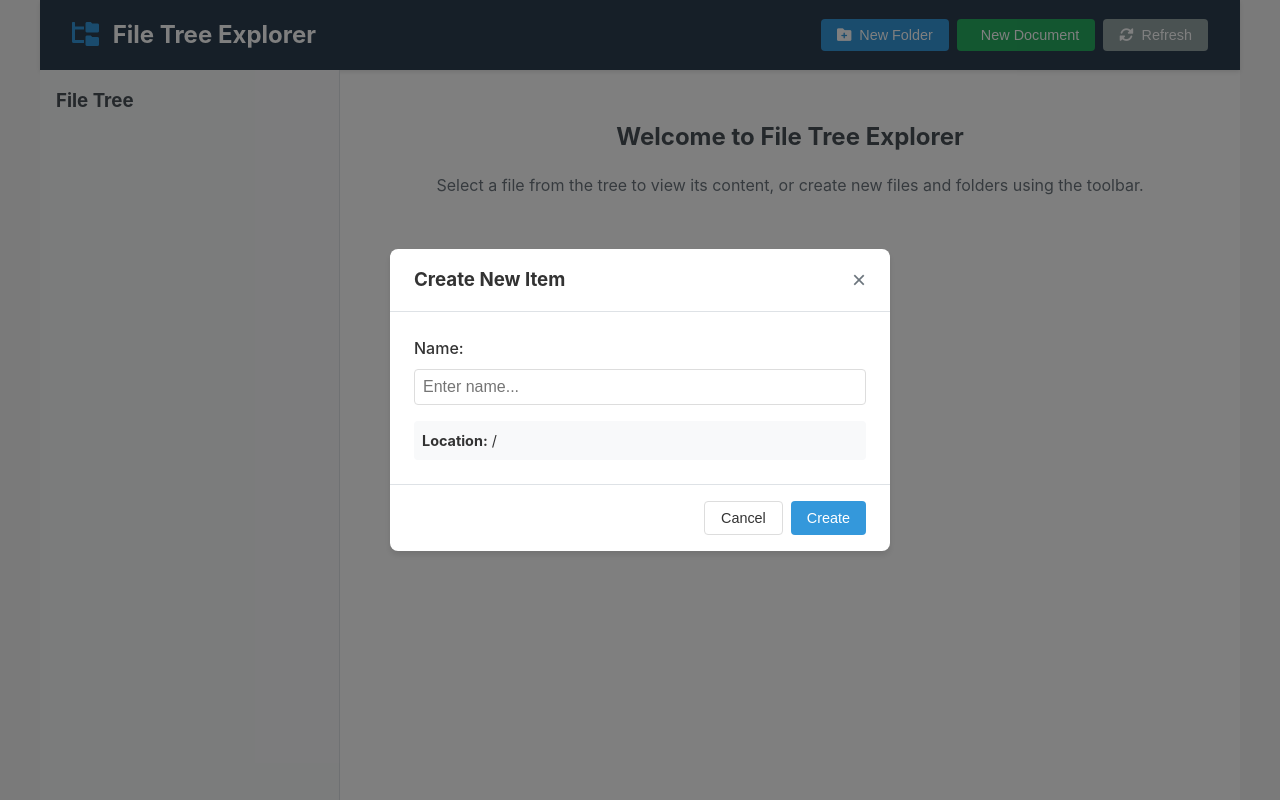
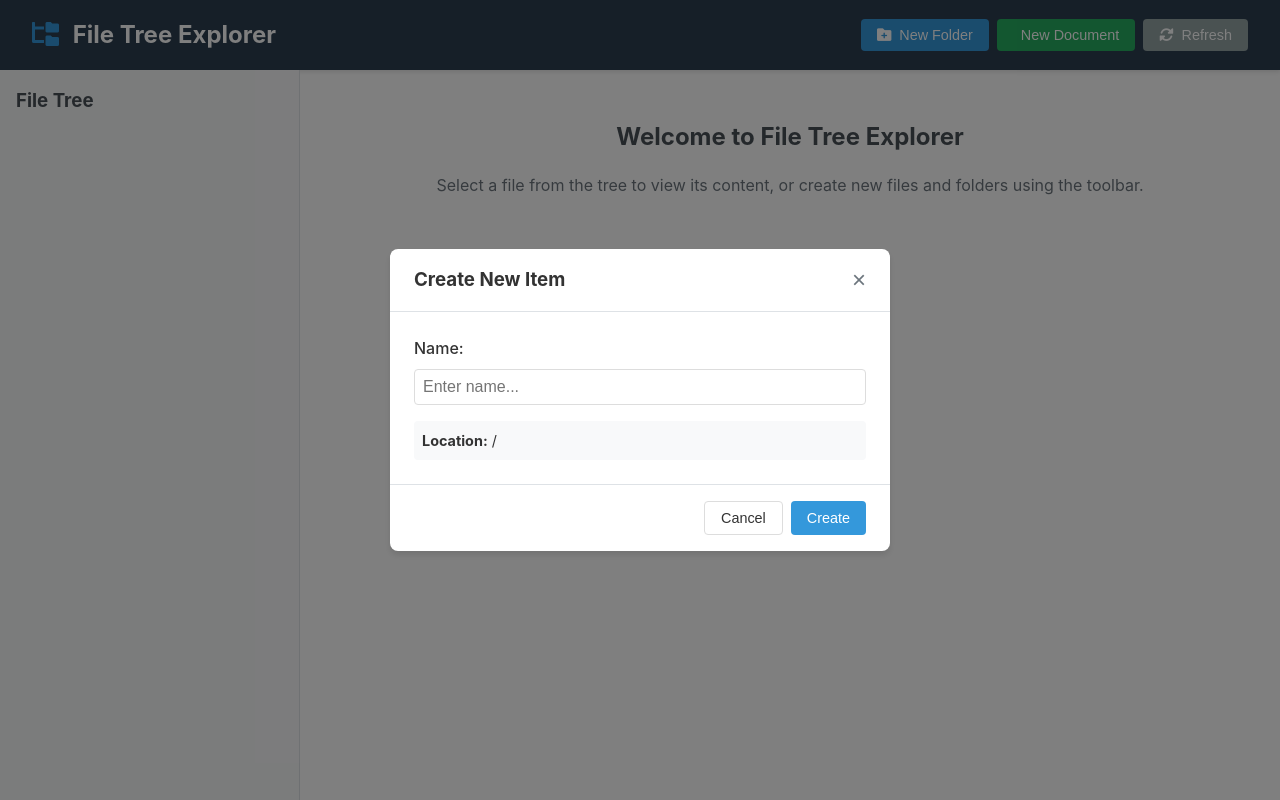
Before and after one commit to antares-farias/tlaku, a website: page public/index.html in a window 1280 px wide. Drawn offline with Linux system fonts and the light colour scheme; no server answers; some icons are missing.

Commit message:
adding full width style

```diff
--- a/public/styles.css
+++ b/public/styles.css
@@ -13,8 +13,7 @@ body {
 }
 
 .container {
-    max-width: 1200px;
-    margin: 0 auto;
+    width: 100%;
     background: white;
     min-height: 100vh;
     display: flex;
```
